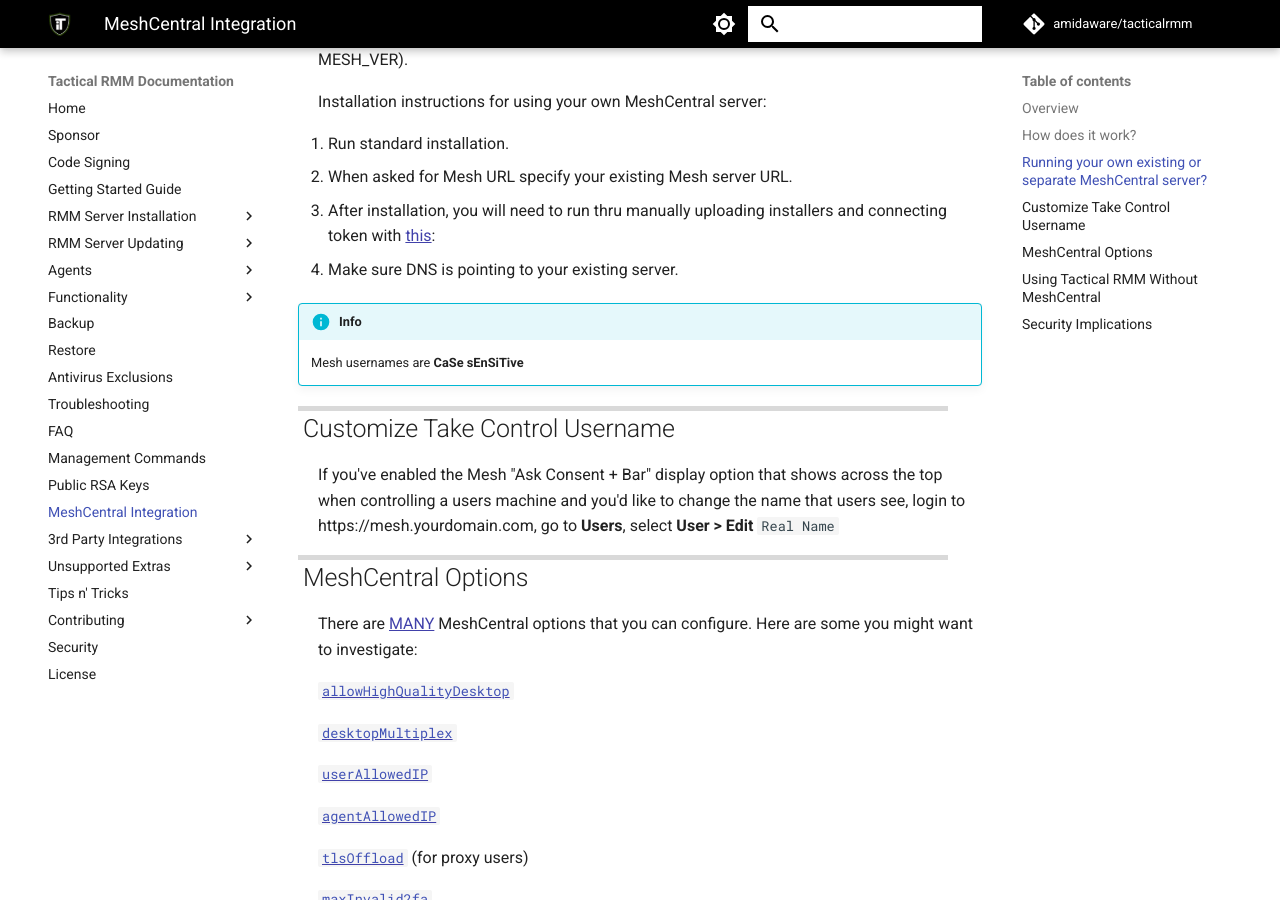
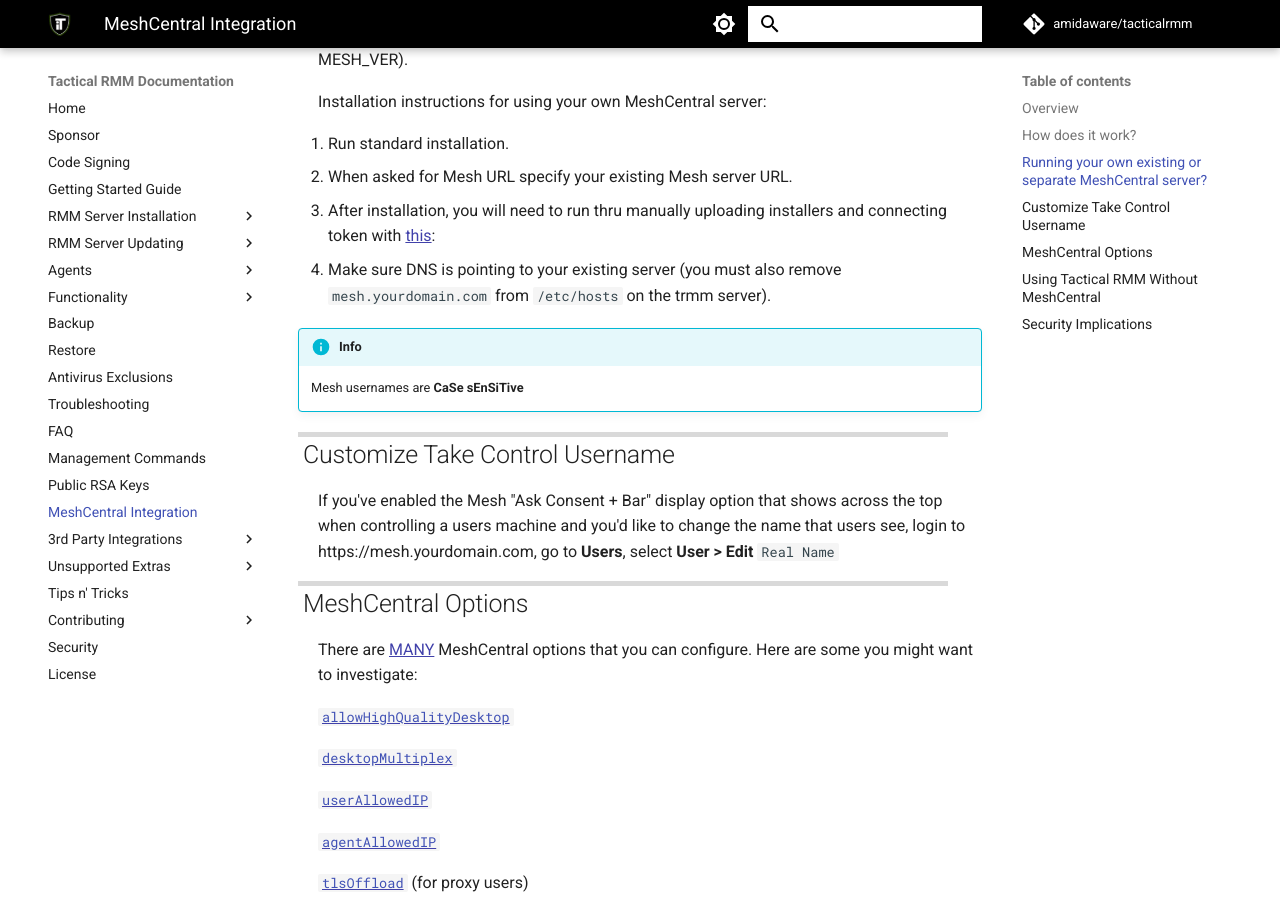
Before and after one commit to amidaware/trmm-docs, an MkDocs documentation site: the page built from docs/mesh_integration.md, in a window 1280 px wide and 900 px high, scrolled down 1202 px. Built offline with MkDocs 1.6.1 and Material for MkDocs 9.7.7, drawn with Linux system fonts in a browser that asks for light colours; comment, search, counter and statistics services are not loaded.

Commit message:
add note about hosts file when using separate mesh

```diff
--- a/docs/mesh_integration.md
+++ b/docs/mesh_integration.md
@@ -39,7 +39,7 @@
 1. Run standard installation.
 2. When asked for Mesh URL specify your existing Mesh server URL.
 3. After installation, you will need to run thru manually uploading installers and connecting token with [this](troubleshooting.md#need-to-recover-your-mesh-token):
-4. Make sure DNS is pointing to your existing server.
+4. Make sure DNS is pointing to your existing server (you must also remove `mesh.yourdomain.com` from `/etc/hosts` on the trmm server).
 
 !!!info
     Mesh usernames are **CaSe sEnSiTive**
```
